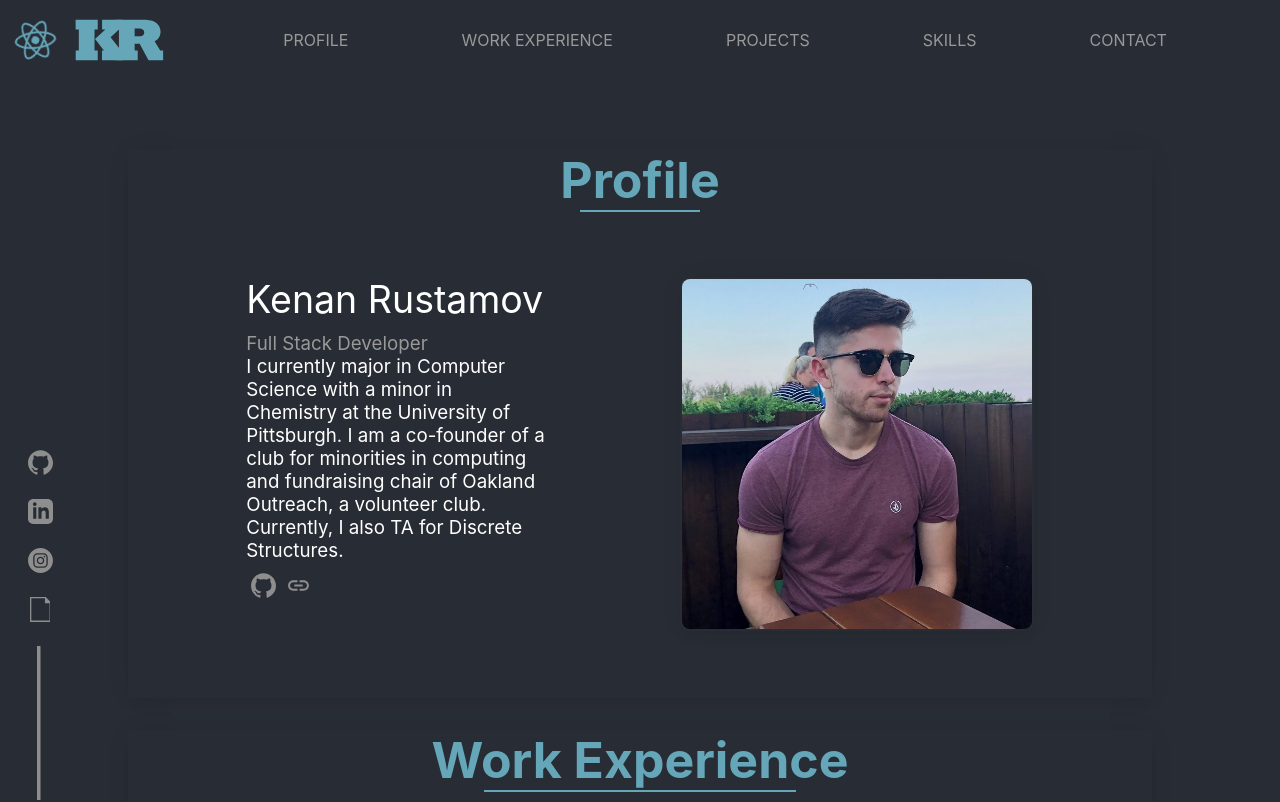
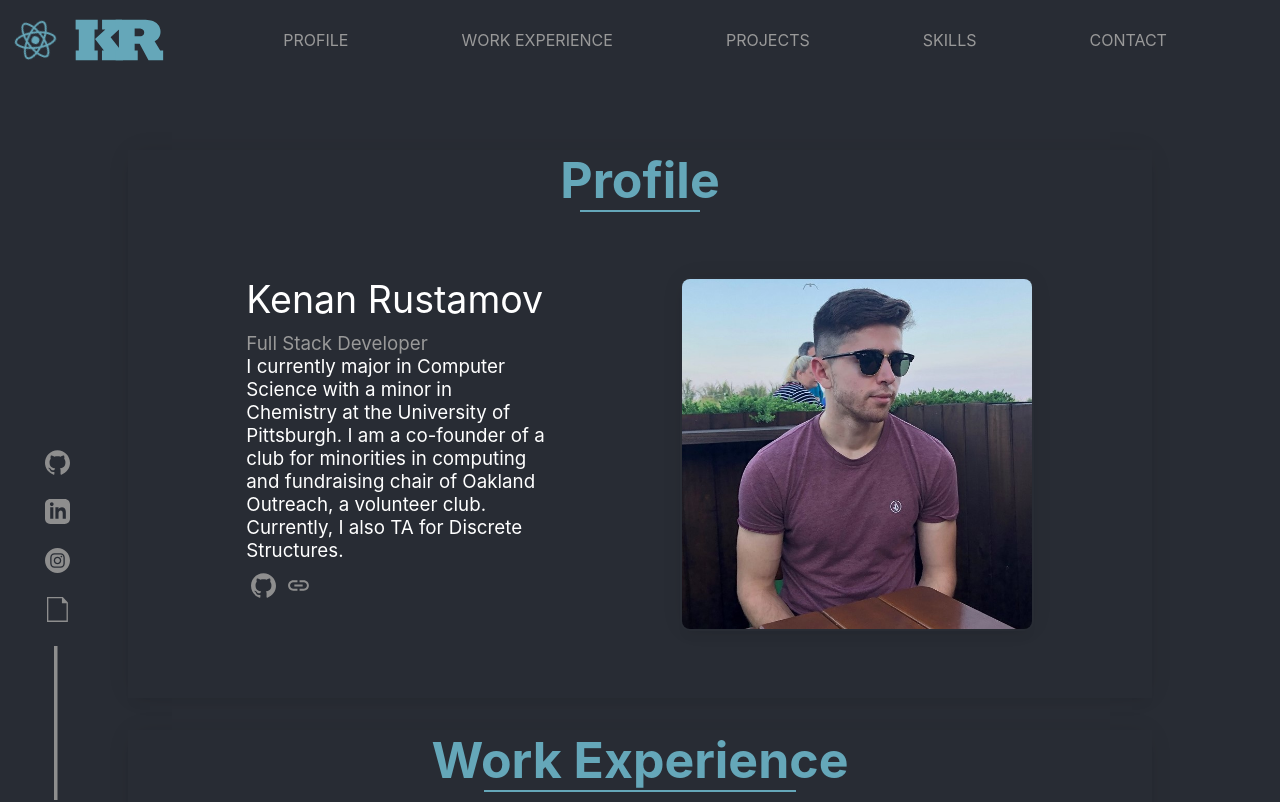
Before and after one commit to KenanRustamov/Portfolio, a React (Create React App) app: page / in a window 1280 px wide. Shown: the top 802 px of the page. Built offline with nearby package versions, Linux system fonts and the light colour scheme.

Commit message:
fixed links on side

```diff
--- a/src/App.css
+++ b/src/App.css
@@ -62,11 +62,11 @@ main::-webkit-scrollbar-thumb
   display: flex;
   flex-direction: column;
   height: 350px;
-  width: 40px;
+  width: 9%;
   bottom: 0px;
   justify-content: space-between;
   align-items: center;
-  left: 20px;
+  left: 0px;
 }
 }
 
```
